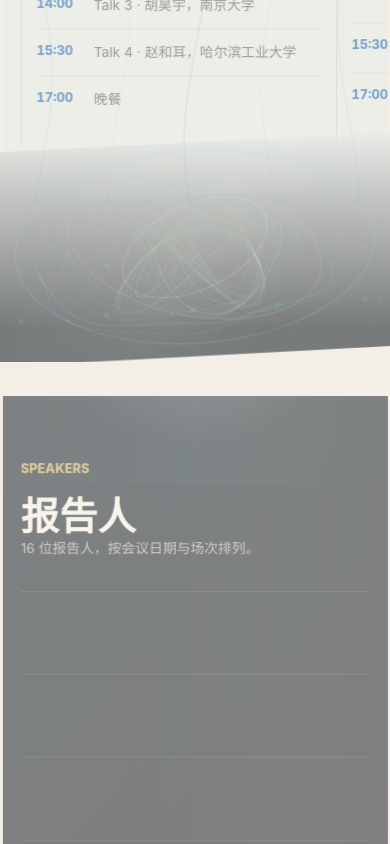
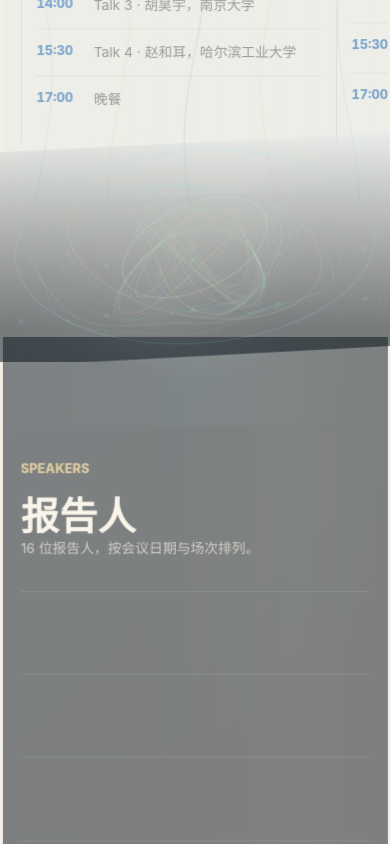
Before and after one commit to Enhui000/mathwesite, a Next.js app: page / in a window 390 px wide. Shown: the part 2400-3244 px from the top of the page. Built offline with nearby package versions, Linux system fonts and the light colour scheme.

Commit message:
Preserve full transitions with speaker safe space

```diff
--- a/app/globals.css
+++ b/app/globals.css
@@ -2518,32 +2518,16 @@ h1 {
   }
 }
 
-/* Keep the transition surfaces clear of the speaker heading and final row. */
-.flow-to-dark {
-  margin-bottom: clamp(-24px, -1.5vw, -12px);
-}
-
-.flow-to-light {
-  margin-top: clamp(-24px, -1.5vw, -12px);
-}
-
+/* Preserve the full transitions and move speaker content into a safe area. */
 .speakers-section {
-  padding-bottom: clamp(64px, 6vw, 84px);
-  padding-top: clamp(72px, 7vw, 96px);
+  padding-bottom: clamp(168px, 14vw, 200px);
+  padding-top: clamp(180px, 16vw, 220px);
 }
 
 @media (max-width: 600px) {
-  .flow-to-dark {
-    margin-bottom: -8px;
-  }
-
-  .flow-to-light {
-    margin-top: -8px;
-  }
-
   .speakers-section {
-    padding-bottom: 56px;
-    padding-top: 64px;
+    padding-bottom: 116px;
+    padding-top: 124px;
   }
 }
 
```
